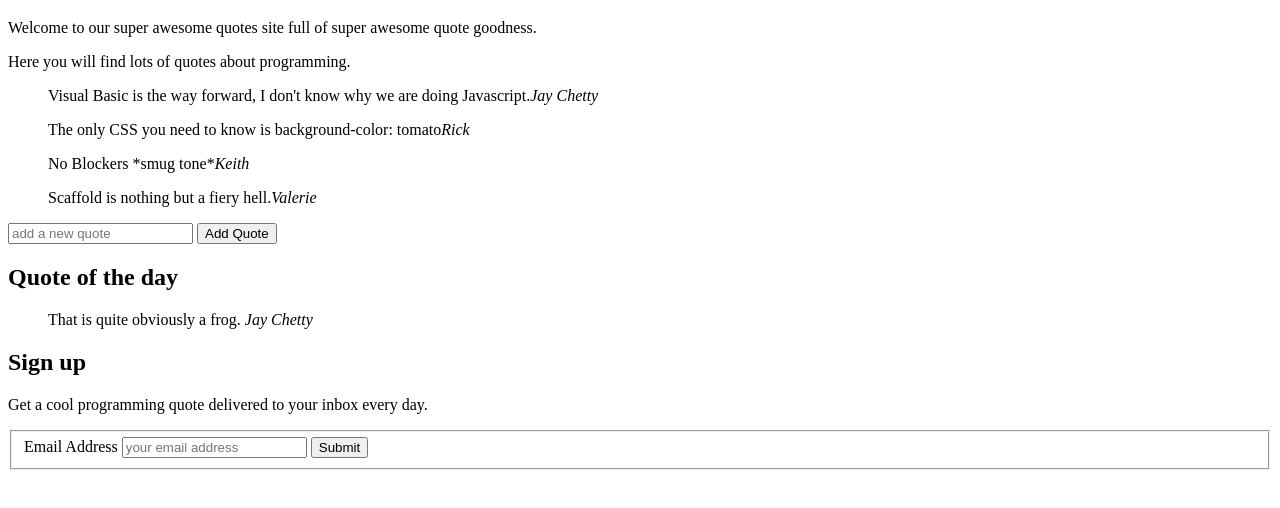
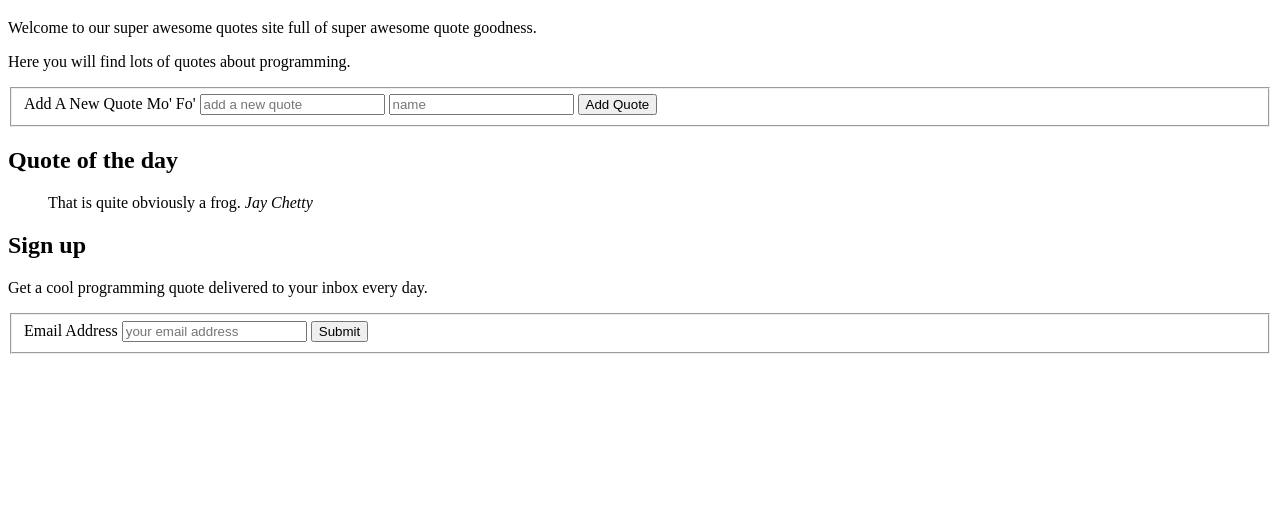
Before and after one commit to nickhillwd/intro-to-the-DOM-JS-quote-app, a plain HTML site: page index.html in a window 1280 px wide. Shown: the part 82-590 px from the top of the page. Drawn offline with Linux system fonts and the light colour scheme.

Commit message:
add function running and only adding one quote

```diff
--- a/index.html
+++ b/index.html
@@ -28,8 +28,16 @@
         </blockquote>
       </article>
       </section>
-      <input id="newquote" type="text" placeholder="add a new quote"/>
-      <button>Add Quote</button>
+      <form>
+        <fieldset>
+          <label>
+            Add A New Quote Mo' Fo'
+          </label>
+            <input id="newquote" type="text" placeholder="add a new quote"/>
+            <input id="newquoteauthor" type="text" placeholder="name"/>
+            <button id="addbutton">Add Quote</button>
+          </fieldset>
+        </form>
       <section>
       <aside>
         <h2>Quote of the day</h2>
--- a/public/app.js
+++ b/public/app.js
@@ -3,7 +3,6 @@ var allQuotes = [];
 var Quote = function(text, author){
   this.text = text;
   this.author = author;
-  allQuotes.push(this);
 }
 
 var jayQuote = new Quote("Visual Basic is the way forward, I don't know why we are doing Javascript.", "Jay Chetty");
@@ -14,9 +13,10 @@ var valQuote = new Quote("Scaffold is nothing but a fiery hell.", "Valerie");
 console.log("All Quotes Array:", allQuotes);
 
 window.onload = function(){
-
+  var renderQuotes = function(){
+    var quote = document.getElementById("quote");
+    quote.innerHTML = "";
     for (var i = 0; i < allQuotes.length; i++) {
-    var quote = document.getElementById("quote");
       var quoteArticle = document.createElement("article");
       var blockQuote = document.createElement("blockquote");
       var cite = document.createElement("cite");
@@ -28,4 +28,27 @@ window.onload = function(){
       quoteArticle.appendChild(blockQuote);
       quote.appendChild(quoteArticle);
     };
+
   }
+
+  var handleClick = function(event){
+    console.log('I have been clicked')
+    event.preventDefault();
+    var quoteInputText = document.getElementById("newquote").value;
+    console.log("Quote Text Input:", quoteInputText);
+    var authorInputText = document.getElementById("newquoteauthor").value;
+    console.log("Author Text Input:", authorInputText);
+
+    var newQuote = new Quote(quoteInputText, authorInputText);
+    console.log('newquote', newQuote);
+    allQuotes.push(newQuote);
+    console.log(allQuotes);
+    renderQuotes();
+
+  }
+
+  renderQuotes();
+
+  var button = document.getElementById("addbutton");
+  button.onclick = handleClick;
+}
```
Lines whose indentation alone changed are shown as unchanged.
